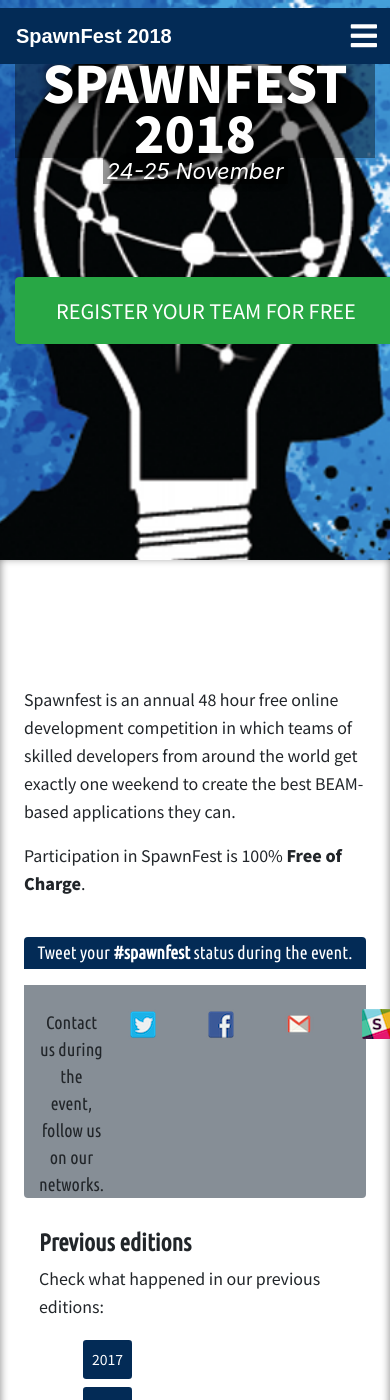
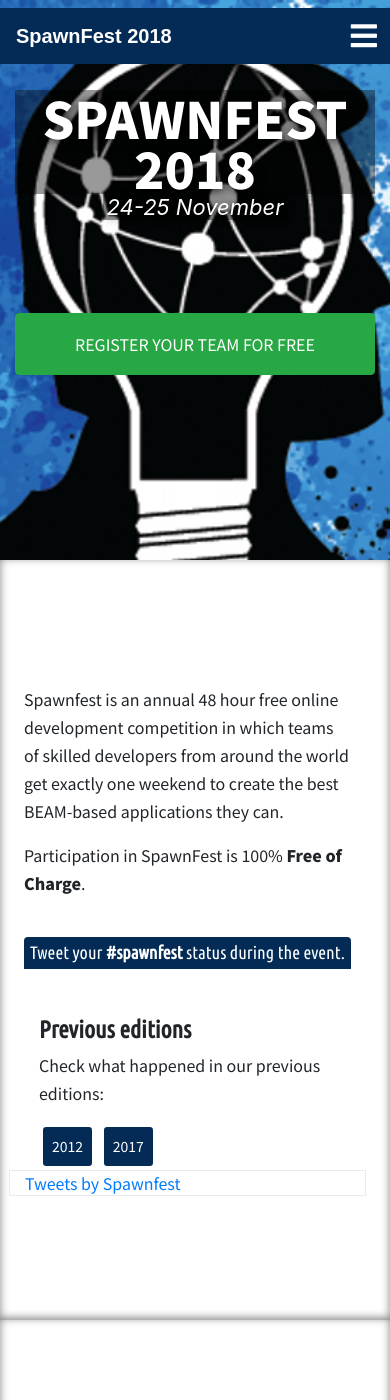
Before and after one commit to spawnfest/spawnfest.github.io, a Jekyll site: the page built from index.html, in a window 390 px wide and 1400 px high. Built offline with Jekyll 4.4.1, drawn with Linux system fonts in a browser that asks for light colours; nearby versions of some CDN libraries; some web fonts are replaced; comment, search, counter and statistics services are not loaded.

Commit message:
fix view for mobiles

```diff
--- a/_includes/about.html
+++ b/_includes/about.html
@@ -1,5 +1,5 @@
 <section class="sp-box " id="about">
-  <div class="row p-4" id="recuadro">
+  <div class="row p-4">
     <div class="col-md-1"></div>
     <div class="col-md-7">
       <p>
@@ -8,7 +8,7 @@
       <p>Participation in SpawnFest is 100% <strong>Free of Charge</strong>.</p>
       <br>
        <p class="hashtag text-center text-white rounded-top">Tweet your <strong>#spawnfest</strong> status during the event.</p>
-      <div " class=" container d-flex col-md-12 justify-content-sm-center contact-section bg-secondary rounded-bottom" >
+      <!-- <div class="container d-flex justify-content-sm-center contact-section bg-secondary rounded-bottom" >
         <span class="text-center pt-4 hashtag ">
        Contact us during the event, follow us on our networks.</span>
 
@@ -17,17 +17,14 @@
         <p><a href="mailto:spawnfest-organizers@googlegroups.com"><img class="share-icon p-4" src="img/gmail-icon.png"</a></p>
         <p><a href="https://erlanger.slack.com/messages/C7M2PNZHB"><img class="share-icon p-4" src="img/slack-icon.png"></a></p>
         <p><a href="https://github.com/orgs/spawnfest/teams/players"><img class="share-icon p-4" src="img/github-icon.png"></a></p>
-      </div>
+      </div> -->
       <br>
       <div class="container">
         <div class="align-items-center">
           <h4 class="pt-2 ">Previous editions</h4>
-          <p >Check what happened in our previous editions:
-            <ul class="style" >
-              <li><a class=" text-white btn azul btn-sm p-2 m-1" href="https://spawnfest.github.io/2017/" target="_blank">2017</a></li>
-              <li><a class=" text-white btn azul btn-sm p-2 m-1" href="https://spawnfest.github.io/2012/" target="_blank">2012</a></li>
-            </ul>
-          </p>
+          <p>Check what happened in our previous editions:</p>
+            <a class="text-white btn btn-previous-edition btn-sm p-2 m-1" href="https://spawnfest.github.io/2012/" target="_blank">2012</a>
+            <a class="text-white btn btn-previous-edition btn-sm p-2 m-1" href="https://spawnfest.github.io/2017/" target="_blank">2017</a>
         </div>
       </div>
     </div>
--- a/_includes/header.html
+++ b/_includes/header.html
@@ -8,7 +8,7 @@
         <div class="intro-lead-in header-text">24-25 November</div>
       </div>
       <div id="registration-btn">
-        <a class="btn btn-success btn-xl text-uppercase js-scroll-trigger" href="#registration">Register your Team for FREE</a>
+        <a class="btn btn-success btn-xl text-center text-uppercase js-scroll-trigger" href="#registration">Register your Team for FREE</a>
       </div>
     </div>
   </div>
--- a/css/style.css
+++ b/css/style.css
@@ -42,7 +42,6 @@
   font-family: 'Droid Serif', -apple-system, BlinkMacSystemFont, 'Segoe UI', Roboto, 'Helvetica Neue', Arial, sans-serif, 'Apple Color Emoji', 'Segoe UI Emoji', 'Segoe UI Symbol', 'Noto Color Emoji';
 }
 
-
 img.adroll{
   background: #00aeef;
   width: auto;
@@ -79,12 +78,30 @@
     padding: 11px 0;
   }
 }
-.rule{
+
+@media (max-width: 500px) {
+  #registration-btn a {
+    width: 100%;
+    font-size: inherit;
+    padding-right: 0;
+    padding-left: 0;
+  }
+
+  .intro-heading {
+    margin-top: 10%;
+  }
+
+  .navbar-collapse {
+    margin-left: 3%;
+  }
+}
+
+.rule {
   font-size: 16px;
- padding: 3px;
- justify-content: center;
+  padding: 3px;
+  justify-content: center;
+}
 
-}
 .card-body{
   width: 65%;
   height: auto;
@@ -108,11 +125,14 @@
   font-family: 'Montserrat', -apple-system, BlinkMacSystemFont, 'Segoe UI', Roboto, 'Helvetica Neue', Arial, sans-serif, 'Apple Color Emoji', 'Segoe UI Emoji', 'Segoe UI Symbol', 'Noto Color Emoji';
   font-weight: 700;
 }
-.btn.azul{
+
+a.btn-previous-edition{
   background-color: #032b56;
-
 }
 
+a.btn-previous-edition:focus {
+  color: #9e9a9a!important;
+}
 
 .btn-xl {
   font-size: 20px;
@@ -277,163 +297,6 @@
   text-transform: none;
 }
 
-#portfolio .portfolio-item {
-  right: 0;
-  margin: 0 0 15px;
-}
-
-#portfolio .portfolio-item .portfolio-link {
-  position: relative;
-  display: block;
-  max-width: 400px;
-  margin: 0 auto;
-  cursor: pointer;
-}
-
-#portfolio .portfolio-item .portfolio-link .portfolio-hover {
-  position: absolute;
-  width: 100%;
-  height: 100%;
-  -webkit-transition: all ease 0.5s;
-  transition: all ease 0.5s;
-  opacity: 0;
-  background: rgba(254, 209, 54, 0.9);
-}
-
-#portfolio .portfolio-item .portfolio-link .portfolio-hover:hover {
-  opacity: 1;
-}
-
-#portfolio .portfolio-item .portfolio-link .portfolio-hover .portfolio-hover-content {
-  font-size: 20px;
-  position: absolute;
-  top: 50%;
-  width: 100%;
-  height: 20px;
-  margin-top: -12px;
-  text-align: center;
-  color: white;
-}
-
-#portfolio .portfolio-item .portfolio-link .portfolio-hover .portfolio-hover-content i {
-  margin-top: -12px;
-}
-
-#portfolio .portfolio-item .portfolio-link .portfolio-hover .portfolio-hover-content h3,
-#portfolio .portfolio-item .portfolio-link .portfolio-hover .portfolio-hover-content h4 {
-  margin: 0;
-}
-
-#portfolio .portfolio-item .portfolio-caption {
-  max-width: 400px;
-  margin: 0 auto;
-  padding: 25px;
-  text-align: center;
-  background-color: #fff;
-}
-
-#portfolio .portfolio-item .portfolio-caption h4 {
-  margin: 0;
-  text-transform: none;
-}
-
-#portfolio .portfolio-item .portfolio-caption p {
-  font-size: 16px;
-  font-style: italic;
-  margin: 0;
-  font-family: 'Droid Serif', -apple-system, BlinkMacSystemFont, 'Segoe UI', Roboto, 'Helvetica Neue', Arial, sans-serif, 'Apple Color Emoji', 'Segoe UI Emoji', 'Segoe UI Symbol', 'Noto Color Emoji';
-}
-
-#portfolio * {
-  z-index: 2;
-}
-
-@media (min-width: 767px) {
-  #portfolio .portfolio-item {
-    margin: 0 0 30px;
-  }
-}
-
-.portfolio-modal {
-  padding-right: 0px !important;
-}
-
-.portfolio-modal .modal-dialog {
-  margin: 1rem;
-  max-width: 100vw;
-}
-
-.portfolio-modal .modal-content {
-  padding: 100px 0;
-  text-align: center;
-}
-
-.portfolio-modal .modal-content h2 {
-  font-size: 3em;
-  margin-bottom: 15px;
-}
-
-.portfolio-modal .modal-content p {
-  margin-bottom: 30px;
-}
-
-.portfolio-modal .modal-content p.item-intro {
-  font-size: 16px;
-  font-style: italic;
-  margin: 20px 0 30px;
-  font-family: 'Droid Serif', -apple-system, BlinkMacSystemFont, 'Segoe UI', Roboto, 'Helvetica Neue', Arial, sans-serif, 'Apple Color Emoji', 'Segoe UI Emoji', 'Segoe UI Symbol', 'Noto Color Emoji';
-}
-
-.portfolio-modal .modal-content ul.list-inline {
-  margin-top: 0;
-  margin-bottom: 30px;
-}
-
-.portfolio-modal .modal-content img {
-  margin-bottom: 30px;
-}
-
-.portfolio-modal .modal-content button {
-  cursor: pointer;
-}
-
-.portfolio-modal .close-modal {
-  position: absolute;
-  top: 25px;
-  right: 25px;
-  width: 75px;
-  height: 75px;
-  cursor: pointer;
-  background-color: transparent;
-}
-
-.portfolio-modal .close-modal:hover {
-  opacity: 0.3;
-}
-
-.portfolio-modal .close-modal .lr {
-  /* Safari and Chrome */
-  z-index: 1051;
-  width: 1px;
-  height: 75px;
-  margin-left: 35px;
-  /* IE 9 */
-  -webkit-transform: rotate(45deg);
-  transform: rotate(45deg);
-  background-color: #212529;
-}
-
-.portfolio-modal .close-modal .lr .rl {
-  /* Safari and Chrome */
-  z-index: 1052;
-  width: 1px;
-  height: 75px;
-  /* IE 9 */
-  -webkit-transform: rotate(90deg);
-  transform: rotate(90deg);
-  background-color: #212529;
-}
-
 .sp-box {
   box-shadow: inset 0 -2px 8px 0px rgba(0, 0, 0, 0.5);
   text-decoration: none !important;
@@ -446,8 +309,6 @@
   color: white;
   padding: 0;
 }
-
-
 
 .sp-link p {
   color: white;
@@ -466,9 +327,7 @@
   padding: 0;
   list-style: none;
 }
-ul.style{
-  list-style:none;
-}
+
 .timeline:before {
   position: absolute;
   top: 0;
@@ -716,7 +575,9 @@
   background-position: center;
 }
 
-
+.row {
+  margin-right: 0;
+}
 
 section#contact .section-heading {
   color: #fff;
```
